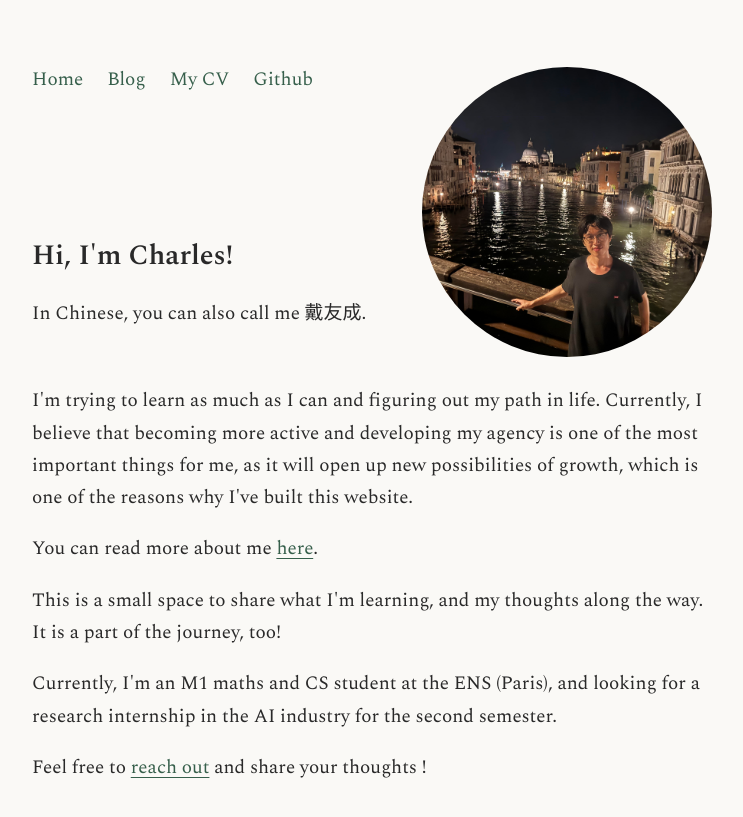
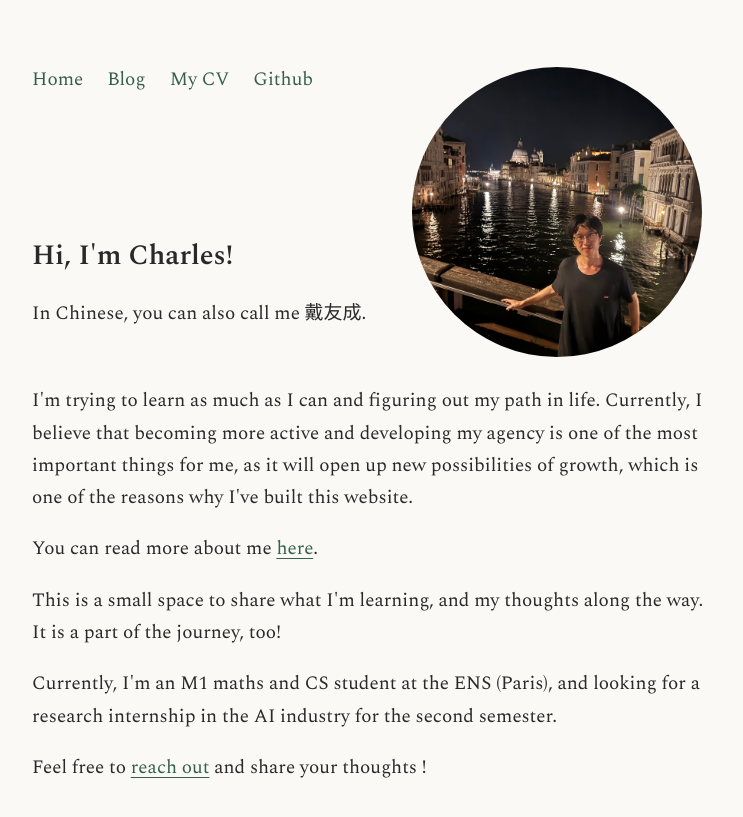
Before and after one commit to daicharlesyc/daicharlesyc.github.io, a Jekyll site: the page built from index.html, in a window 1280 px wide. Shown: the top 817 px of the page, without its empty margins (268-1011 px from the left). Built offline with Jekyll 4.4.1, drawn with Linux system fonts in a browser that asks for light colours.

Commit message:
shifting the photo

```diff
--- a/assets/css/style.css
+++ b/assets/css/style.css
@@ -134,6 +134,7 @@ body.fonts-loading header {
     .profile-photo {
         position: relative;
         top: -69px;
+        left: -10px;
     }
     .intro {
         margin-bottom: -60px;
```
